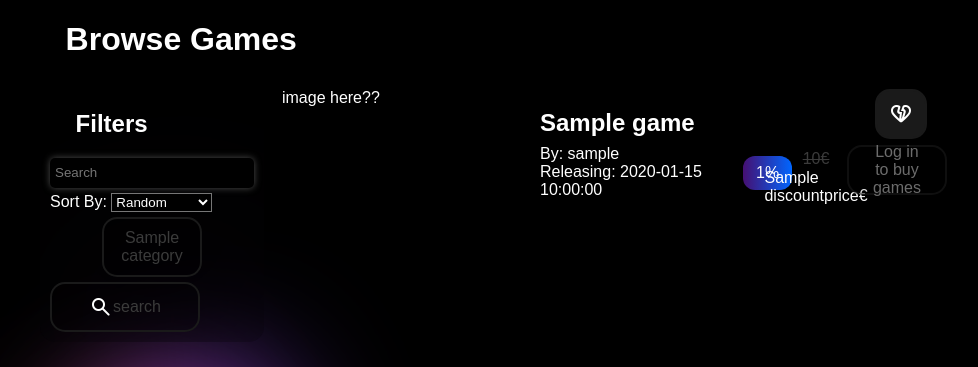
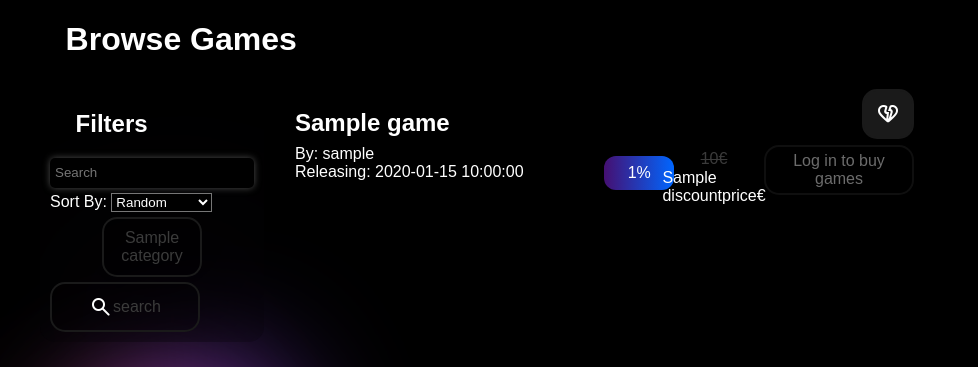
Before and after one commit to Eeritvan/gamestore, a Flask app: template templates/allgames.html in a window 1280 px wide. Shown: the part 58-425 px from the top of the page, without its empty margins (152-1130 px from the left). Run offline with Flask 3, Linux system fonts and the light colour scheme; the template is opened without the code that fills it: most values are stand-ins (such as "Sample title", 1, 10 or a date in 2020).

Commit message:
removed placeholder for thumbnail images for games

```diff
--- a/static/twocolumnlayout.css
+++ b/static/twocolumnlayout.css
@@ -1,5 +1,5 @@
 .publishpermission {
-    background-color: transparent;
+    background: linear-gradient(to left, rgba(0, 89, 172, 0.219), transparent);
     backdrop-filter: blur(100px);
     height: 50px;
     border-radius: 15px;
@@ -40,32 +40,20 @@
     background-color: transparent;
     backdrop-filter: blur(100px);
     box-sizing: border-box;
-    padding: 7px;
+    padding: 7px 20px; /* Added padding-right and padding-left from .gameinformation */
     margin-bottom: 5px;
-    border-radius: 7px;
+    border-radius: 15px;
     height: 130px;
     display: flex;
+    flex-direction: column; /* Added from .gameinformation */
     justify-content: space-between;
     border: 2px solid transparent;
+    width: 100%; /* Added from .gameinformation */
 }
 
 .game:hover {
     border: 2px solid lightgrey;
     box-shadow: 0 0 10px black;
-}
-
-.gamethumbnail {
-    background-color: transparent;
-    width: 40%;
-    height: 100%;
-}
-
-.gameinformation {
-    background-color: transparent;
-    width: 60%;
-    height: 100%;
-    display: flex;
-    flex-direction: column;
 }
 
 .tophalf {
@@ -87,7 +75,7 @@
 #title {
     background-color: transparent;
     text-decoration: None;
-    width: 85%;
+    flex: 1;
     height: 100%;
     position: relative;
     white-space: nowrap;
@@ -98,13 +86,13 @@
     background-color: transparent;
     justify-content: flex-end;
     display: flex;
-    width: 15%;
+    width: 60px;
     height: 100%;
 }
 
 #info {
     background-color: transparent;
-    width: 50%;
+    flex: 1;
     height: 100%;
 }
 
@@ -122,16 +110,15 @@
     display: flex;
     align-items: center;
     flex-direction: row;
-    width: 50%;
+    flex: 1;
+    width: 100px;
     height: 100%;
-    margin-right: 20px;
 }
 
 #pricesection_price {
     background-color: transparent;
-    width: 50%;
+    width: 80px;
     height: 100%;
-    margin-right: -10px;
 }
 
 #pricesection_og {
@@ -157,7 +144,7 @@
     align-items: center;
     justify-content: center;
     display: flex;
-    width: 50%;
+    width: 80px;
     height: 60%;
     background: linear-gradient(to right, rgba(138, 31, 226, 0.5), #0066ff);
     border-radius: 12px;
@@ -167,6 +154,6 @@
     background-color: transparent;
     justify-content: flex-end;
     display: flex;
-    width: 50%;
+    width: 160px;
     height: 100%;
 }
--- a/templates/allgames.html
+++ b/templates/allgames.html
@@ -35,15 +35,11 @@
         <div class="gamelist">
           {% if newgamepermission %}
             <div class="publishpermission">
-              <a href="/newgame">Publish new game</a>
+              <a href="/newgame" id="link">Publish new game</a>
             </div>
           {% endif %}
           {% for game in games %}
             <div class="game">
-              <div class="gamethumbnail">
-                image here??
-              </div>
-              <div class="gameinformation">
               <div class="tophalf">
                 <div id="title">
                   <h2 class="select"> <a href="/game/{{ game.id }}"> {{ game.title }} </a> </h2>
@@ -126,7 +122,6 @@
                 </div>
               </div>
             </div>
-            </div>
           {% endfor %}
         </div>
       </div>
--- a/templates/cart.html
+++ b/templates/cart.html
@@ -37,10 +37,6 @@
             <div class="gamelist">
               {% for game in cartgames %}
                 <div class="game">
-                  <div class="gamethumbnail">
-                    image here??
-                  </div>
-                  <div class="gameinformation">
                   <div class="tophalf">
                     <div id="title">
                         <h2 class="select"> <a href="/game/{{ game.id }}"> {{ game.title }} </a> </h2>
@@ -77,7 +73,6 @@
                     </div>
                   </div>
                 </div>
-                </div>
               {% endfor %}
             </div>
         {% endif %}
--- a/templates/wishlist.html
+++ b/templates/wishlist.html
@@ -28,10 +28,6 @@
             <div class="gamelist">
               {% for game in games %}
                 <div class="game">
-                  <div class="gamethumbnail">
-                    image here??
-                  </div>
-                  <div class="gameinformation">
                   <div class="tophalf">
                     <div id="title">
                       <h2 class="select"> <a href="/game/{{ game.id }}"> {{ game.title }} </a> </h2>
@@ -86,7 +82,6 @@
                     </div>
                   </div>
                 </div>
-                </div>
               {% endfor %}
             </div>
         {% endif %}
```
Also changed, not shown: templates/library.html (+1 -6 lines). Lines whose indentation alone changed are shown as unchanged.
